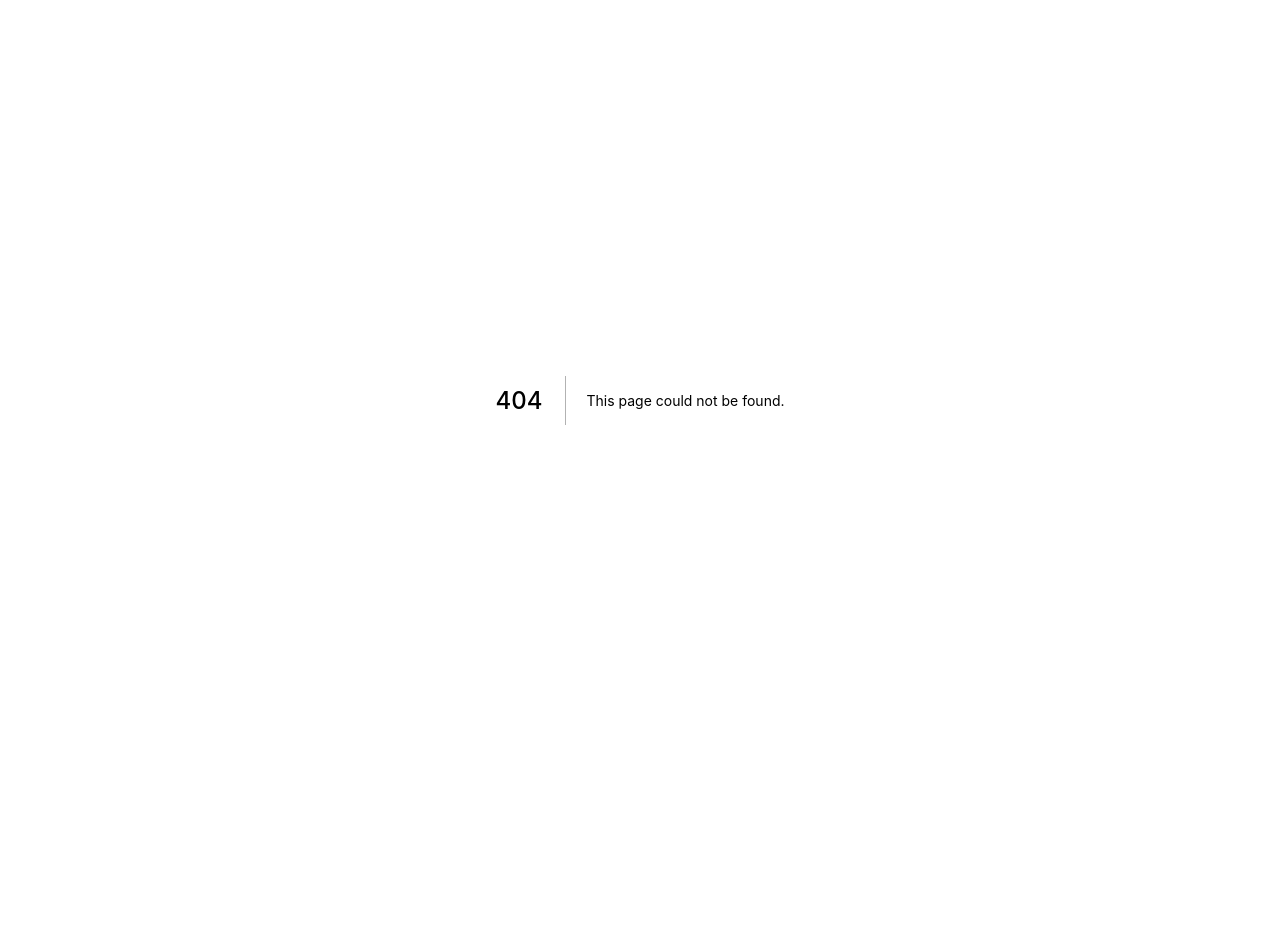
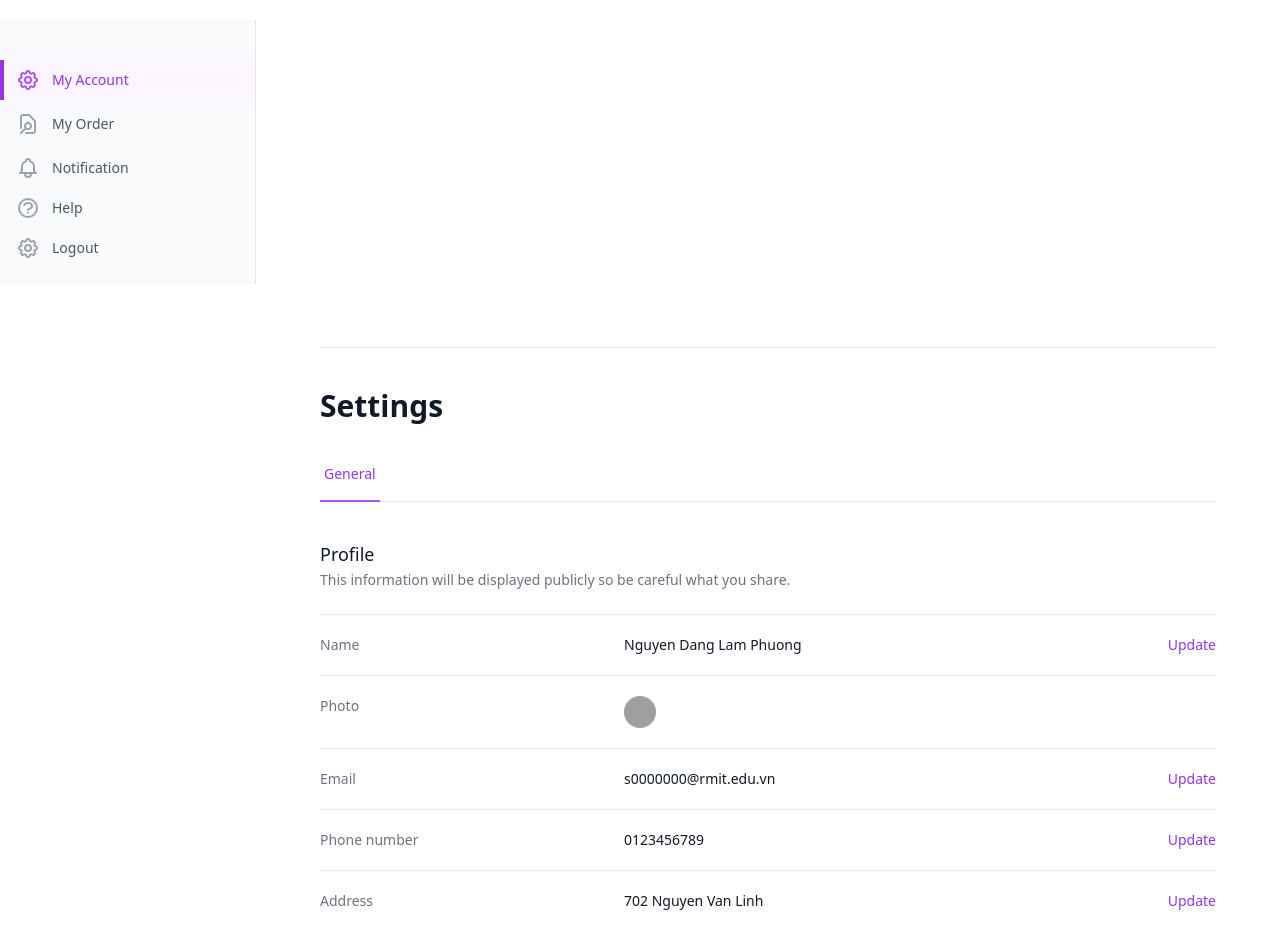
Before and after one commit to ThienAn1010/Capstone-Project, a Next.js app in the folder frontend/: page /user_dashboard in a window 1280 px wide. Before the commit this address had no page. Shown: the top 948 px of the page. Before the commit the page ends 800 px from the top, so only its background shows below. Built offline with nearby package versions, Linux system fonts and the light colour scheme; grey boxes are pictures that could not be loaded.

Commit message:
Modify User dashboard files

```diff
--- a/frontend/components/UserDashboard.tsx
+++ b/frontend/components/UserDashboard.tsx
@@ -26,7 +26,7 @@ function classNames(...classes: string[]) {
   return classes.filter(Boolean).join(' ')
 }
 
-export default function UserDashboard() {
+const UserDashboard = () => {
   const [sidebarOpen, setSidebarOpen] = useState(false);
   const [showForm, setShowForm] = useState(false);
   const [showemailForm, setShowemailForm] = useState(false);
@@ -266,7 +266,8 @@ export default function UserDashboard() {
                                   <form>
                                     <input
                                     type='text'
-                                    placeholder='Name'>
+                                    placeholder='Name'
+                                    className='text-center'>
                                     </input>
                                   </form>
                                 )}
@@ -360,3 +361,4 @@ export default function UserDashboard() {
     </>
   )
 }
+export default UserDashboard
--- a/frontend/package.json
+++ b/frontend/package.json
@@ -11,7 +11,7 @@
     "pre-commit": "npm run lint -- --fix && git add -A ."
   },
   "dependencies": {
-    "@headlessui/react": "^1.6.3",
+    "@headlessui/react": "^1.6.4",
     "@heroicons/react": "^1.0.6",
     "axios": "^0.27.2",
     "next": "12.1.6",
--- a/frontend/pages/index.tsx
+++ b/frontend/pages/index.tsx
@@ -6,7 +6,6 @@ import Head from "next/head"
 // import axiosInstance from "../util/axiosInstace"
 // import Image from "next/image"
 import NavBarNoLog from "../components/navbar/NavBarNoLog"
-import UserDashboard from '../components/UserDashboard';
 
 const Home: NextPage = () => {
   // const { data, isLoading, mutate } = useGetMe()
@@ -59,7 +58,6 @@ const Home: NextPage = () => {
 
       <NavBarNoLog />
       <main className="mx-auto container">
-        <UserDashboard />
         {/* <nav className="mt-2 text-center">{displayContent()}</nav> */}
       </main>
     </>
--- /dev/null
+++ b/frontend/pages/user_dashboard.tsx
@@ -0,0 +1,25 @@
+import type { NextPage } from "next"
+import Head from "next/head"
+import UserDashboard from "../components/UserDashboard"
+
+const User_Dashboard: NextPage = () => {
+  return (
+    <>
+      <Head>
+        <title>Create Next App</title>
+        <meta name="description" content="Generated by create next app" />
+        <link rel="icon" href="/favicon.ico" />
+      </Head>
+
+      <main className=" mx-auto">
+        <div className="mt-5">
+          <div className=" mt-5 flex flex-col gap-y-2">
+            <UserDashboard />
+          </div>
+        </div>
+      </main>
+    </>
+  )
+}
+
+export default User_Dashboard
```
Also changed, not shown: 1 other file (tests, documents, lock files or other folders).
